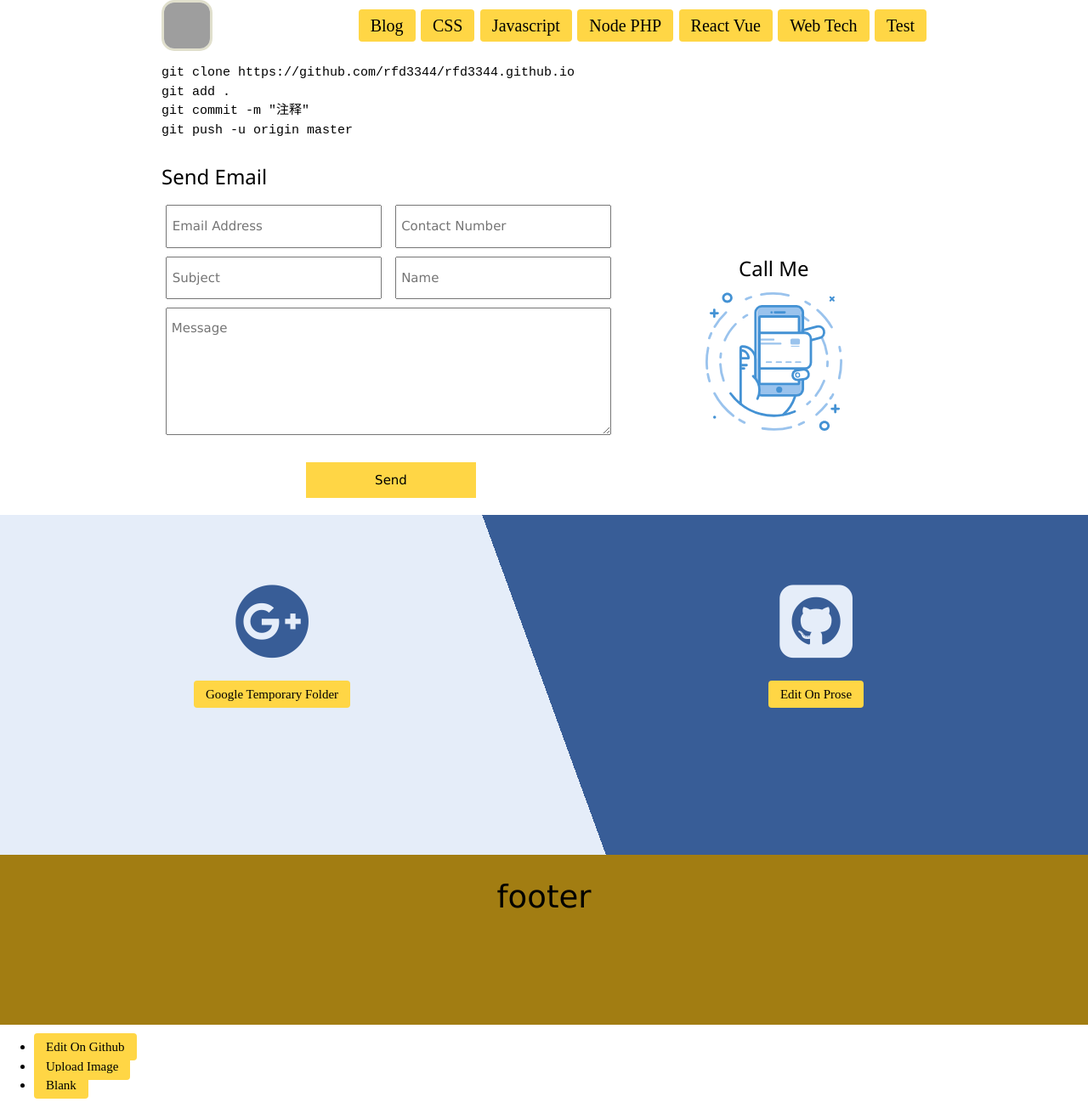
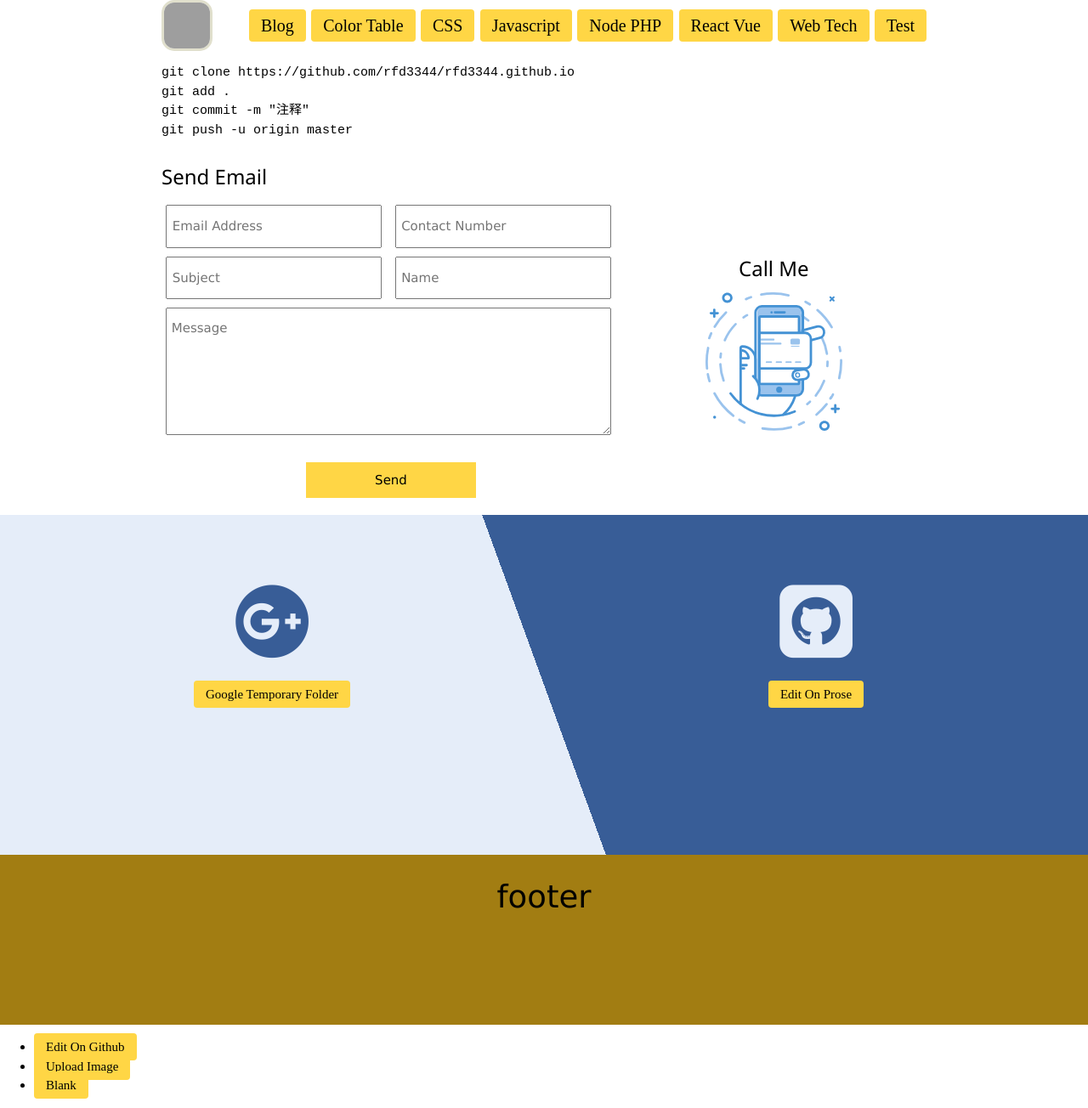
Before and after one commit to rfd3344a/rfd3344.github.io, a Jekyll site: the page built from index.html, in a window 1280 px wide. Shown: the whole page at 85% size. Built offline with Jekyll 4.4.1, drawn with Linux system fonts in a browser that asks for light colours; some web fonts are replaced; grey boxes are pictures that could not be loaded.

Commit message:
Update default.html

```diff
--- a/_layouts/default.html
+++ b/_layouts/default.html
@@ -19,6 +19,7 @@
 	      </a>
 	      <nav>
 	    <a href="{{ site.baseurl }}/pages/blog">Blog</a>
+	    <a href="{{ site.baseurl }}/pages/colortable">Color Table</a>
             <a href="{{ site.baseurl }}/notes/CSS">CSS</a>
             <a href="{{ site.baseurl }}/notes/Javascript">Javascript</a>
             <a href="{{ site.baseurl }}/notes/Node PHP">Node PHP</a>
```
